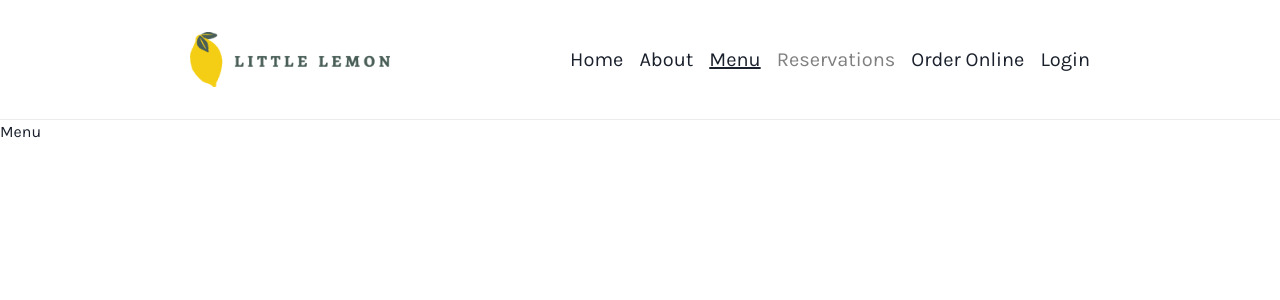
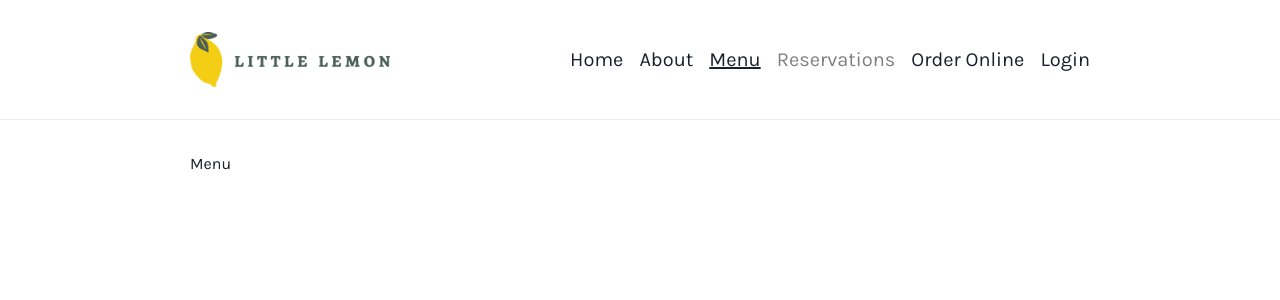
Before and after one commit to bannerett/little-lemon, a React (Create React App) app: page /menu in a window 1280 px wide. Shown: the top 300 px of the page. Built offline with nearby package versions, Linux system fonts and the light colour scheme; a web font is replaced by a local one.

Commit message:
chore: set up page transition

```diff
--- a/src/pages/Menu.tsx
+++ b/src/pages/Menu.tsx
@@ -1,7 +1,19 @@
 import { Box } from '@chakra-ui/react';
+import AnimatePage from '../components/AnimatePage';
+import { Helmet } from 'react-helmet-async';
+import { contentStyles } from '../constants/contentStyles';
 
 function Menu() {
-  return <Box>Menu</Box>;
+  return (
+    <AnimatePage>
+      <Helmet>
+        <title>Little Lemon - Menu</title>
+      </Helmet>
+      <Box as="section" {...contentStyles} maxW={900} mx="auto" py={8}>
+        Menu
+      </Box>
+    </AnimatePage>
+  );
 }
 
 export default Menu;
```
